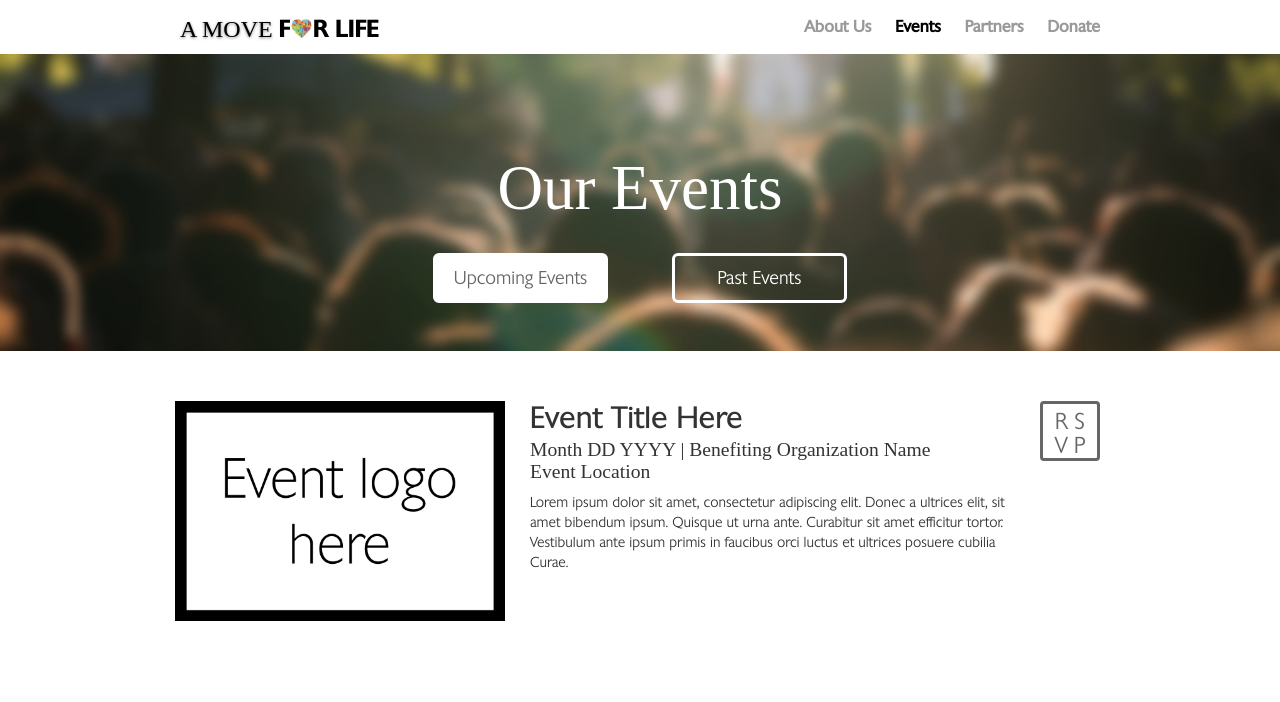
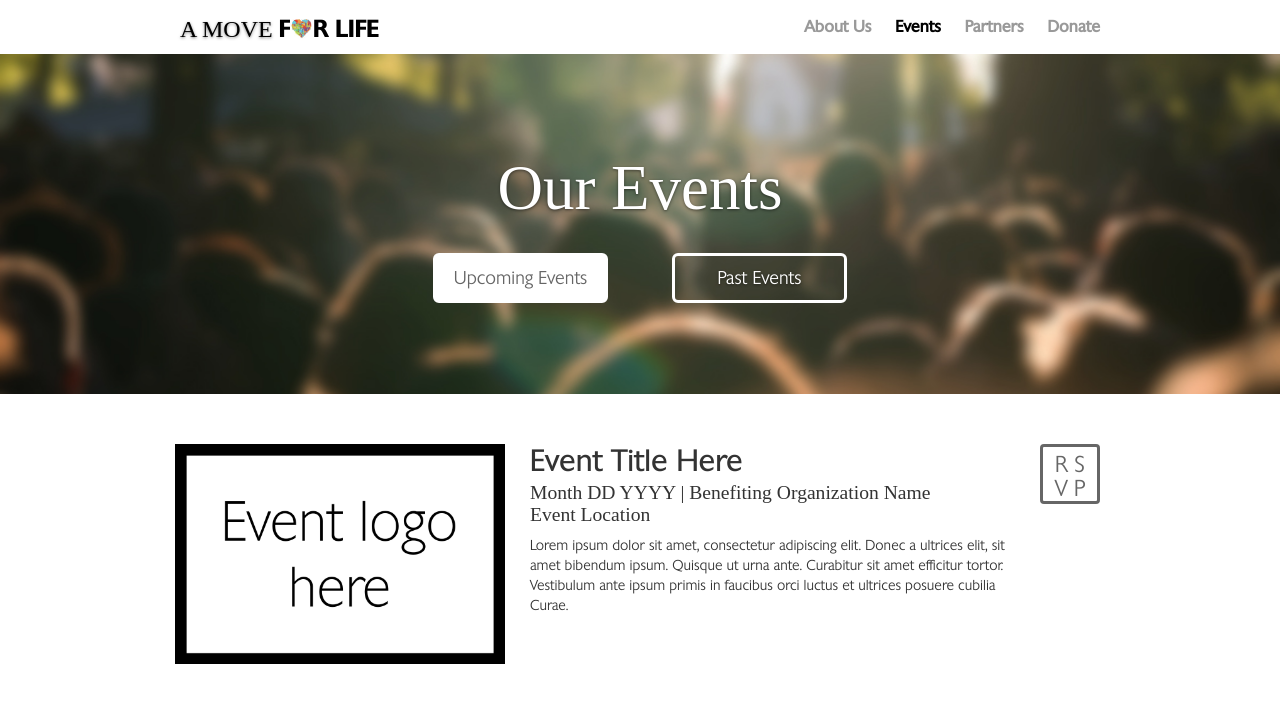
Before and after one commit to camden11/A-Move-For-Life, a plain HTML site: page events.html in a window 1280 px wide. Drawn offline with nearby package versions, Linux system fonts and the light colour scheme; a web font is replaced by a local one.

Commit message:
banner sizes equal

```diff
--- a/css/events.css
+++ b/css/events.css
@@ -21,6 +21,7 @@
 .active-button {
 	border-color: white;
 	background-color: white;
+	text-shadow: none;
 	color: #666666;
 }
 
--- a/css/partners.css
+++ b/css/partners.css
@@ -5,9 +5,8 @@
   -moz-background-size: cover;
   -o-background-size: cover;
   background-size: cover;
+  padding-top: 120px;
   margin-bottom: 0px;
-  padding-top: 50px;
-  padding-bottom: 60px;
 }
 
 /* Headings & Text ------------------------------------ */
--- a/css/stylesheet.css
+++ b/css/stylesheet.css
@@ -281,8 +281,17 @@ b {
 	margin-top: 0px;
 }
 
+.jumbotron, .carousel, .carousel .item {
+	height: 375px;
+	text-shadow: 0 1px 3px rgba(0,0,0,.5);
+}
+
 @media (min-width: 768px) {
 	.jumbotron, .carousel {
 		margin-top: 54px;
 	}
+
+	.jumbotron, .carousel, .carousel .item {
+		height: 340px;
+	}
 }
```
Also changed, not shown: about.html (+1 -2 lines), css/about.css (+1 -7 lines).
